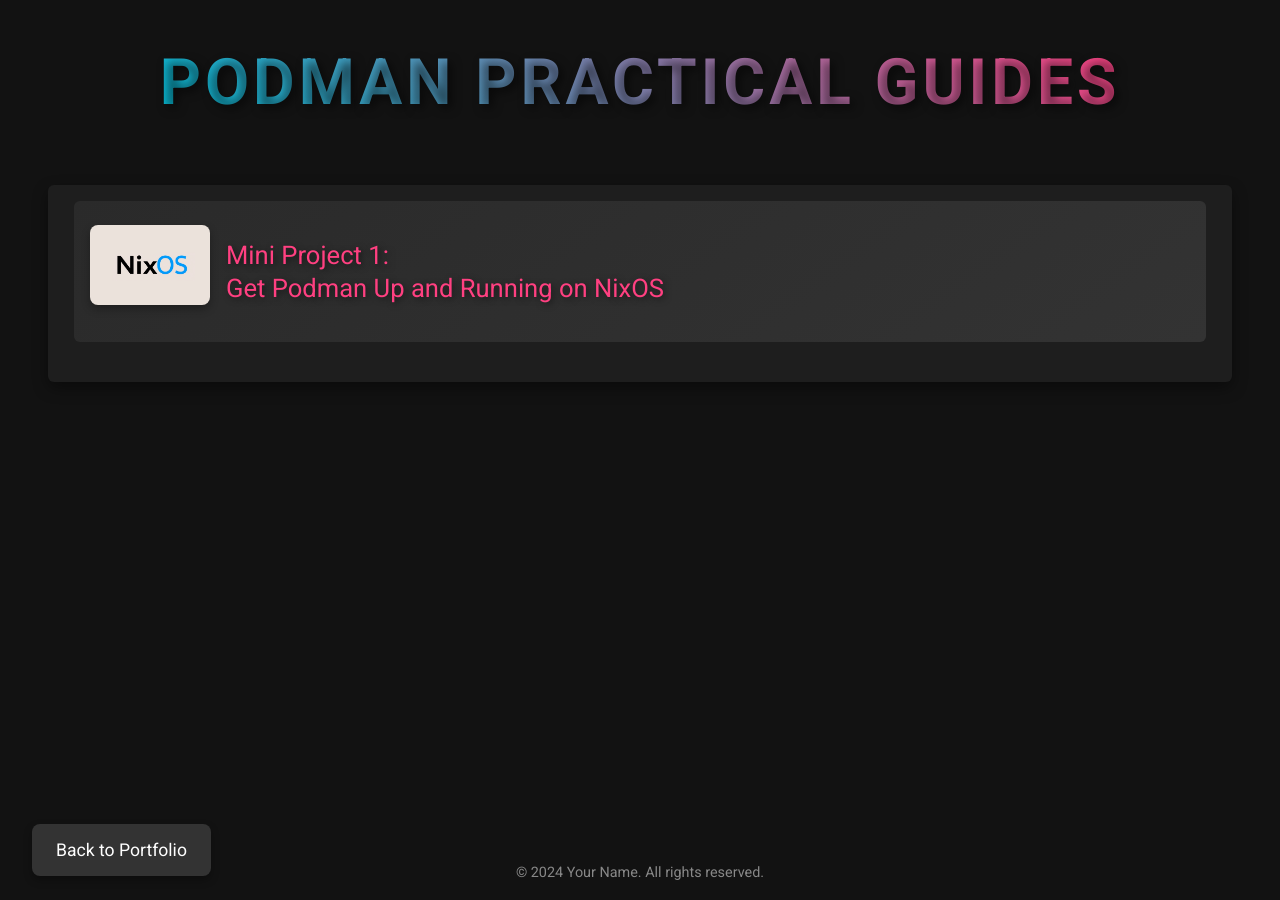
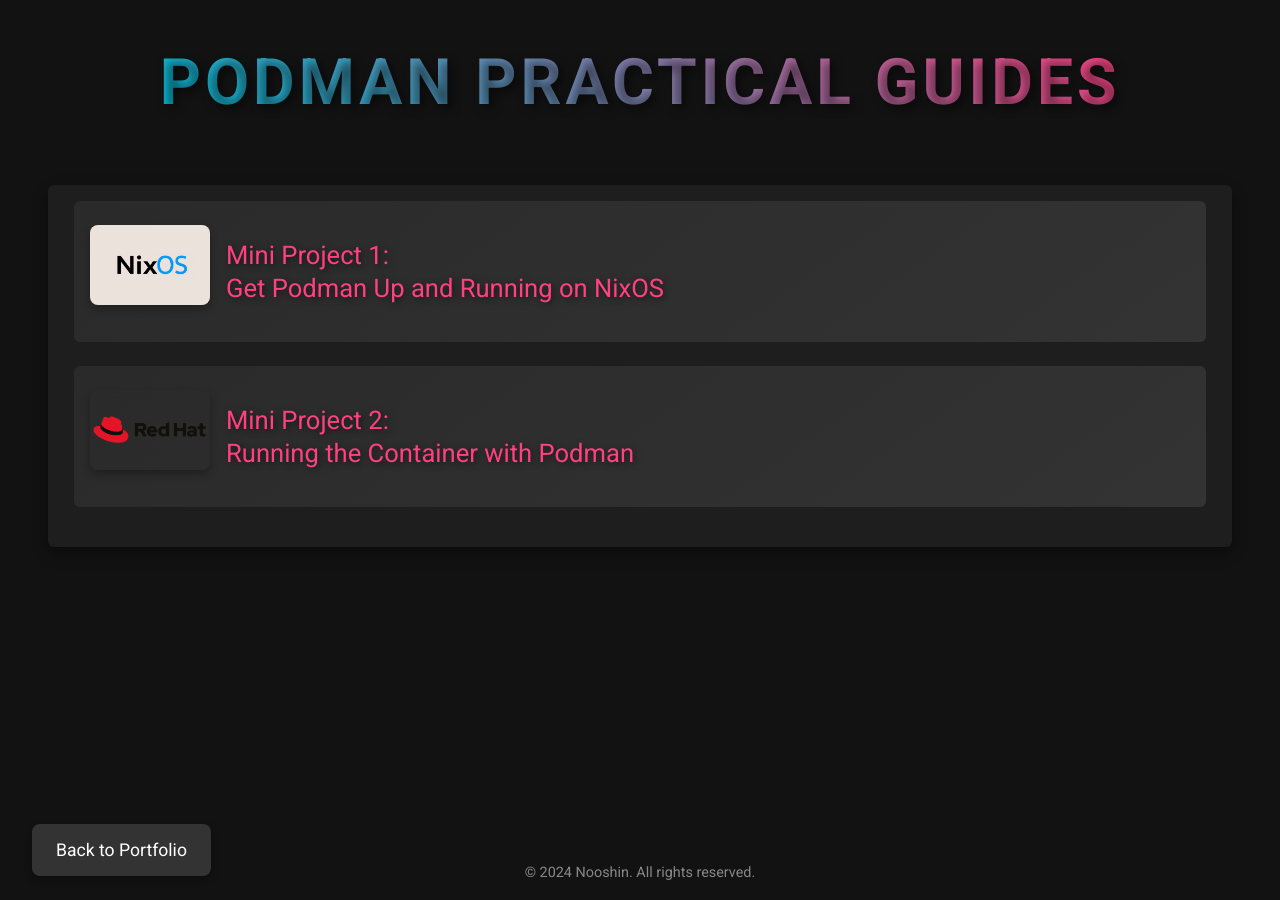
Before and after one commit to nbahador/nbahador.github.io, a Jekyll site: the page PodmanProjects.html, which Jekyll copies as it is, in a window 1280 px wide. Built offline with Jekyll 4.4.1, drawn with Linux system fonts in a browser that asks for light colours.

Commit message:
Update PodmanProjects.html

```diff
--- a/PodmanProjects.html
+++ b/PodmanProjects.html
@@ -169,13 +169,23 @@
     <!-- Projects Section -->
     <div class="projects-container">
 
-        <!-- Project 1 (New) -->
+        <!-- Project 1 -->
         <div class="project">
             <!-- Icon for Project 1 -->
             <div class="project-icon" style="background-image: url('https://raw.githubusercontent.com/nbahador/nbahador.github.io/main/assets/img/nixos1.png');"></div>
             <!-- Link for Project 1 -->
             <a href="/Get_Podman_Up_and_Running_on_NixOS.html">
                 <h2>Mini Project 1: <br> Get Podman Up and Running on NixOS </h2>
+            </a>
+        </div>
+
+        <!-- New Project (Project 2) -->
+        <div class="project">
+            <!-- Icon for Project 2 -->
+            <div class="project-icon" style="background-image: url('https://raw.githubusercontent.com/nbahador/nbahador.github.io/main/assets/img/RedHat.png');"></div>
+            <!-- Link for Project 2 -->
+            <a href="/Running_the_Container_with_Podman.html">
+                <h2>Mini Project 2: <br> Running the Container with Podman</h2>
             </a>
         </div>
 
@@ -186,7 +196,7 @@
 
     <!-- Optional Footer -->
     <footer>
-        &copy; 2024 Your Name. All rights reserved.
+        &copy; 2024 Nooshin. All rights reserved.
     </footer>
 
 </body>
```
